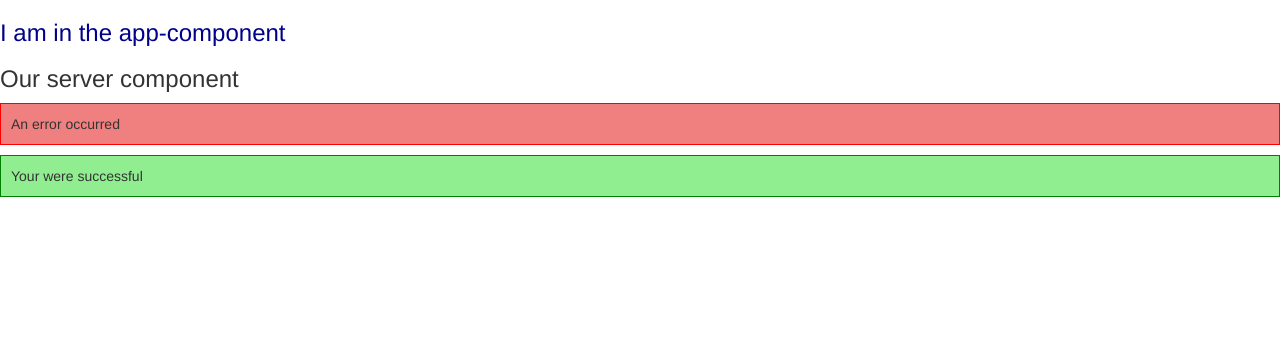
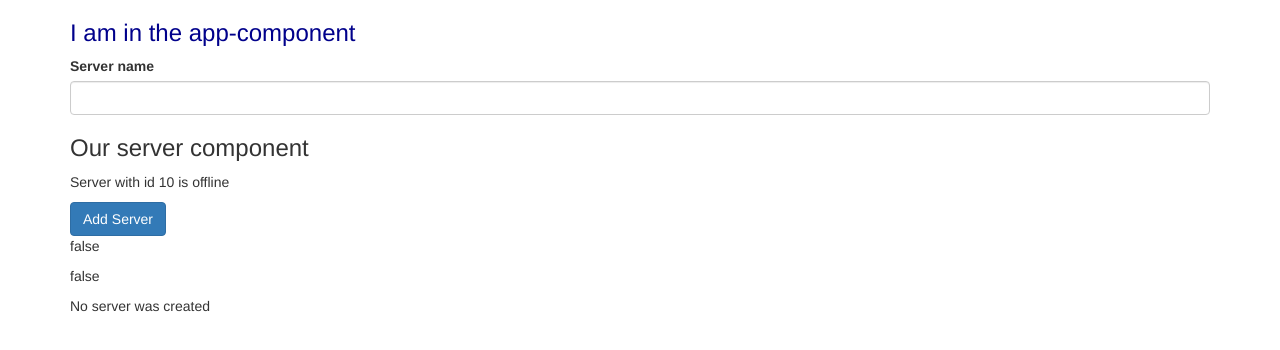
Before and after one commit to jansson-daniel/Angular-dream-app, an Angular app: page / in a window 1280 px wide. Shown: the top 350 px of the page. Built offline with nearby package versions, Linux system fonts and the light colour scheme.

Commit message:
working with events

```diff
--- a/src/app/app.component.html
+++ b/src/app/app.component.html
@@ -1,4 +1,10 @@
-<h3>I am in the app-component</h3>
-<app-servers></app-servers>
-<!--div app-server></div-->
-<!--div class="app-server"></div-->
+<div class="container">
+    <div class="row">
+        <div class="col-xs-12">
+            <h3>I am in the app-component</h3>
+            <app-servers></app-servers>
+            <!--div app-server></div-->
+            <!--div class="app-server"></div-->
+        </div>
+    </div>
+</div>
--- a/src/app/app.module.ts
+++ b/src/app/app.module.ts
@@ -6,16 +6,12 @@ import { HttpModule } from '@angular/http';
 import { AppComponent } from './app.component';
 import { ServerComponent } from './server/server.component';
 import { ServersComponent } from './servers/servers.component';
-import { WarningAlertComponent } from './warning-alert/warning-alert.component';
-import { SuccessAlertComponent } from './success-alert/success-alert.component';
 
 @NgModule({
   declarations: [
     AppComponent,
     ServerComponent,
-    ServersComponent,
-    WarningAlertComponent,
-    SuccessAlertComponent
+    ServersComponent
   ],
   imports: [
     BrowserModule,
--- a/src/app/server/server.component.html
+++ b/src/app/server/server.component.html
@@ -1,2 +1,2 @@
 <h3>Our server component</h3>
-<app-warning-alert></app-warning-alert>
+<p>Server with id {{ serverId }} is {{ getServerStatus() }}</p>
--- a/src/app/server/server.component.ts
+++ b/src/app/server/server.component.ts
@@ -6,5 +6,10 @@ import { Component } from '@angular/core';
 })
 
 export class ServerComponent {
+    serverId: number = 10;
+    serverStatus: string = 'offline';
 
-}
+    getServerStatus() {
+        return this.serverStatus;
+    }
+};
--- a/src/app/servers/servers.component.html
+++ b/src/app/servers/servers.component.html
@@ -1,2 +1,16 @@
+<label>Server name</label>
+<input
+    type="text"
+    class="form-control"
+    (input)="onUpdateServerName($event)">
 <app-server></app-server>
-<app-success-alert></app-success-alert>
+<button
+   [disabled]="allowNewServer"
+   (click)="onCreateServer($event)"
+   class="btn btn-primary">
+    Add Server
+</button>
+
+<p>{{ allowNewServer }}</p>
+<p [innerText]="allowNewServer"></p>
+<p>{{ serverCreationStatus }}</p>
--- a/src/app/servers/servers.component.ts
+++ b/src/app/servers/servers.component.ts
@@ -8,10 +8,24 @@ import { Component, OnInit } from '@angular/core';
   styleUrls: ['./servers.component.css']
 })
 export class ServersComponent implements OnInit {
+  allowNewServer: boolean = true;
+  serverCreationStatus : string = 'No server was created';
 
-  constructor() { }
+  constructor () {
+    setTimeout(() => {
+      this.allowNewServer = false;
+    }, 2000);
+  }
 
-  ngOnInit() {
+  ngOnInit () {
+  }
+
+  onCreateServer (event) {
+    this.serverCreationStatus = 'Server was created';
+  }
+
+  onUpdateServerName (event) {
+    console.log(event.target.value);
   }
 
 }
--- a/src/app/success-alert/success-alert.component.css
+++ /dev/null
@@ -1,3 +0,0 @@
-.success-alert {
-    color: green;
-}
--- a/src/app/success-alert/success-alert.component.html
+++ /dev/null
@@ -1 +0,0 @@
-<p class="success-alert">Success..!!</p>
--- a/src/app/success-alert/success-alert.component.ts
+++ /dev/null
@@ -1,21 +0,0 @@
-import { Component, OnInit } from '@angular/core';
-
-@Component({
-  selector: 'app-success-alert',
-  template: `<p class='success-alert'>Your were successful</p>`,
-  styles: [`
-    .success-alert {
-        padding: 10px;
-        background: lightgreen;
-        border: 1px solid green;
-    }
-  `]
-})
-export class SuccessAlertComponent implements OnInit {
-
-  constructor() { }
-
-  ngOnInit() {
-  }
-
-}
--- a/src/app/warning-alert/warning-alert.component.css
+++ /dev/null
@@ -1,5 +0,0 @@
-.warning-alert {
-    padding: 10px;
-    background: lightcoral;
-    border: 1px solid red;
-}
--- a/src/app/warning-alert/warning-alert.component.html
+++ /dev/null
@@ -1 +0,0 @@
-<p class="warning-alert">An error occurred</p>
```
Also changed, not shown: src/app/warning-alert/warning-alert.component.ts (deleted, +0 -11 lines), 1 other file (tests, documents, lock files or other folders).
